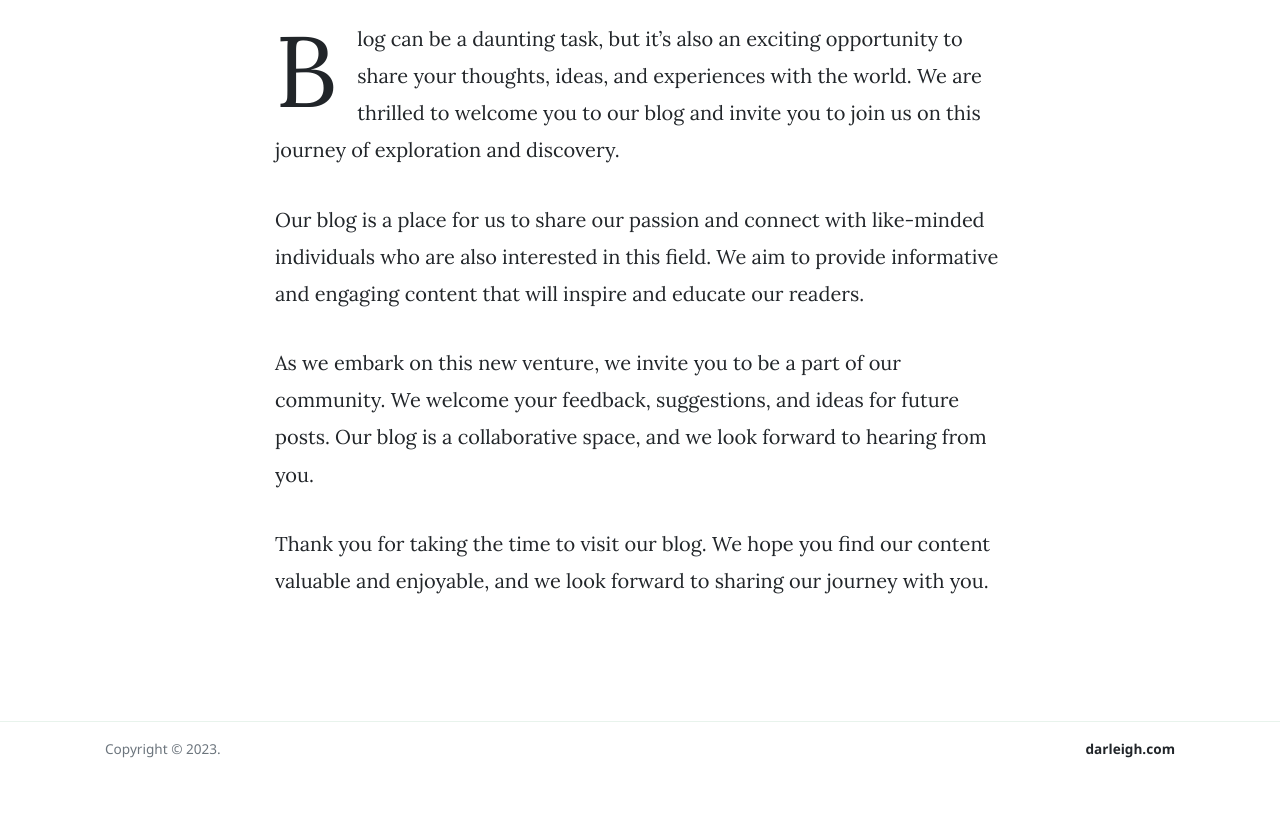
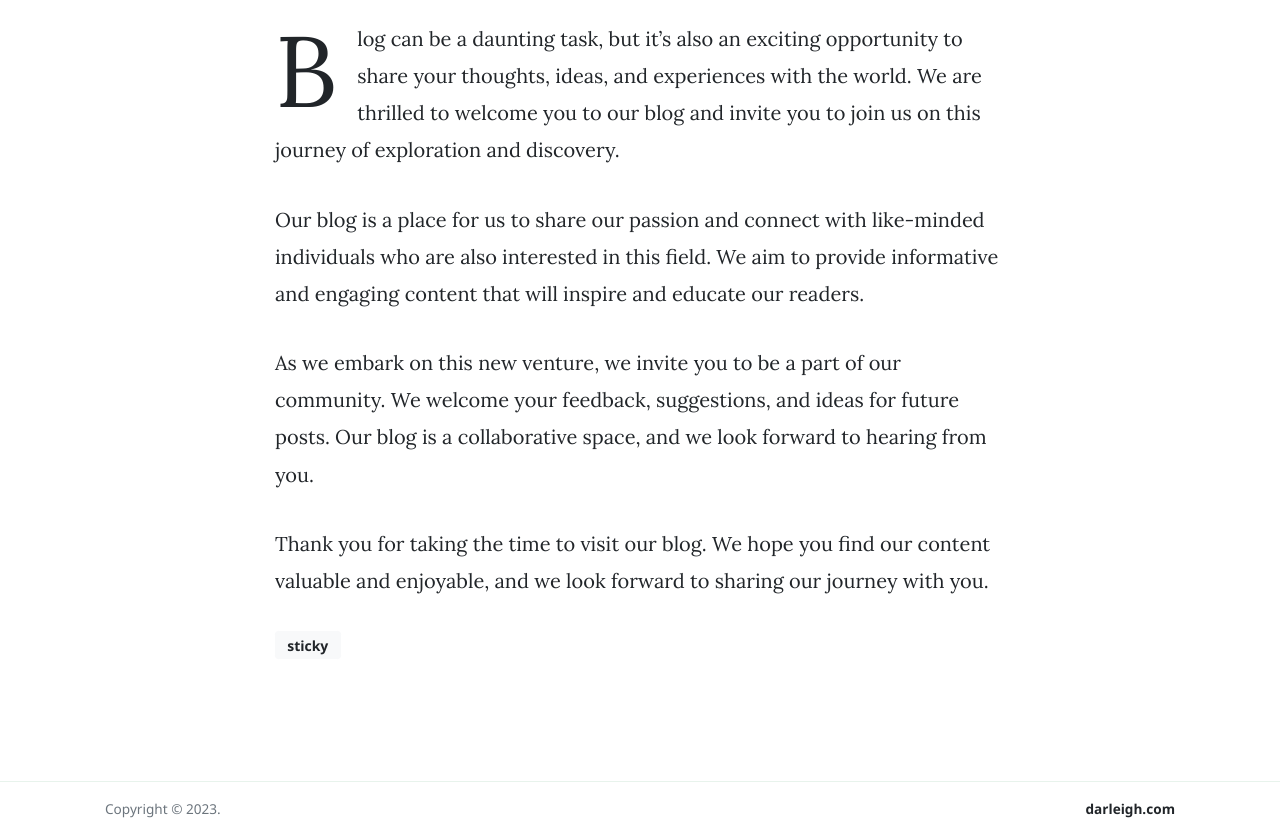
Before and after one commit to darleigh/blog, a Jekyll site: the page built from _posts/2023-02-25-the-first-words.md, in a window 1280 px wide and 1256 px high. Shown: the part 420-1256 px from the top of the window. Built offline with Jekyll 4.4.1, drawn with Linux system fonts in a browser that asks for light colours; nearby versions of some CDN libraries; comment, search, counter and statistics services are not loaded.

Commit message:
Update Tags and Sticky

```diff
--- a/_layouts/post.html
+++ b/_layouts/post.html
@@ -10,11 +10,7 @@
 					<p class="text-uppercase font-weight-bold">
                         <span class="catlist">
 						{% for category in page.categories %}
-                          <a class="sscroll text-danger" href="{{site.baseurl}}/categories.html#{{ category | downcase }}">{{ category | downcase }}</a><span class="sep">, </span>
-                        {% endfor %}
-						{% for tag in page.tags %}
-						<a class="sscroll btn btn-light btn-sm font-weight-bold" href="{{site.baseurl}}/tags.html#{{tag[0]}}">{{tag[0]}}</a>
-						<!-- <a class="sscroll text-danger" href="{{site.baseurl}}/keybook.html#{{ num | downcase }}">{{ num | downcase }}</a><span class="sep">, </span> -->
+                          <a class="sscroll text-danger" href="{{site.baseurl}}/categories.html#{{ category | downcase }}">{{ category | downcase }}</a><span class="sep"></span>
                         {% endfor %}
                         </span>
 						<br>
--- a/_posts/2023-02-25-the-first-words.md
+++ b/_posts/2023-02-25-the-first-words.md
@@ -4,6 +4,7 @@
 author: darley
 categories: [Daily]
 image: https://darleigh.com/assets/images/3d/Saly-38.png
+tags: [sticky]
 ---
 Blog can be a daunting task, but it's also an exciting opportunity to share your thoughts, ideas, and experiences with the world. We are thrilled to welcome you to our blog and invite you to join us on this journey of exploration and discovery.
 
```
Also changed, not shown: 1 other file.
